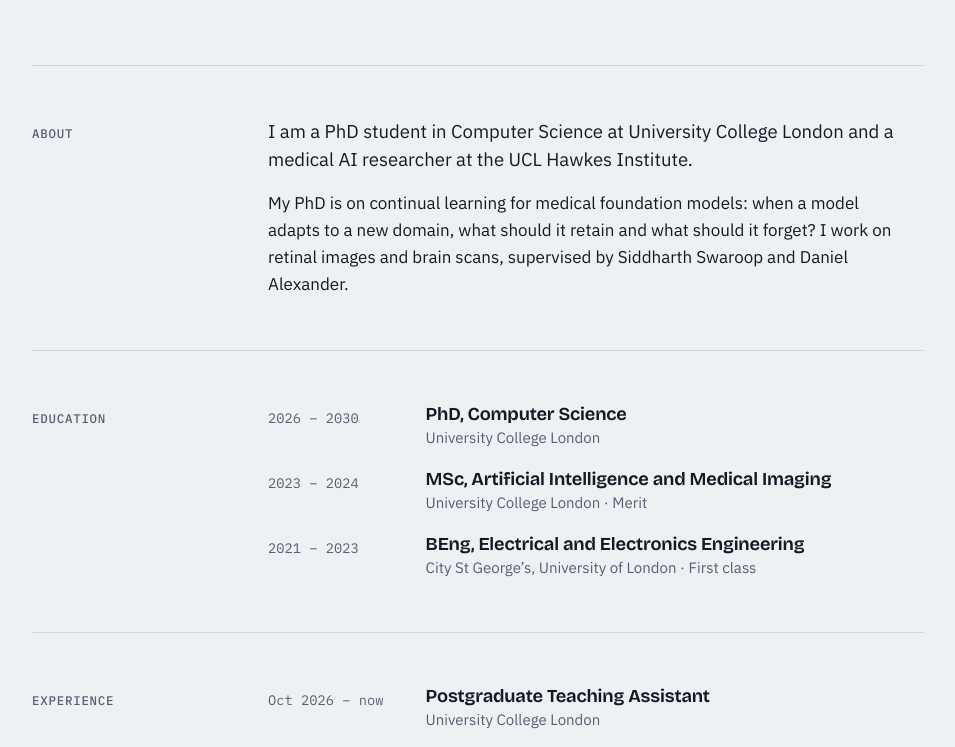
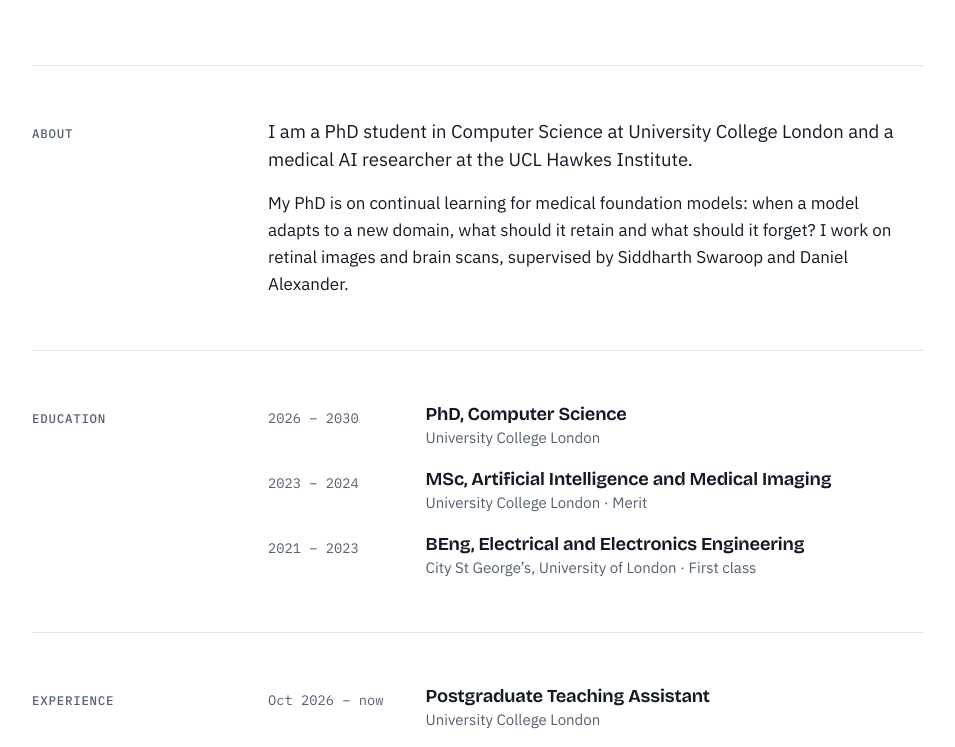
Before and after one commit to zijcheng/zijcheng.github.io, a plain HTML site: page index.html in a window 1280 px wide. Shown: the part 626-1373 px from the top of the page, without its empty margins (162-1117 px from the left). Drawn offline with nearby package versions, Linux system fonts and the light colour scheme.

Commit message:
Use a single bright theme
Remove the dark colour scheme and switch the page background to white.

Co-Authored-By: Claude Fable 5.2 <noreply@anthropic.com>
Claude-Session: https://claude.ai/code/session_01QHdveGNy1fFGUdTjWjWKHB

```diff
--- a/index.html
+++ b/index.html
@@ -12,10 +12,11 @@
 /* Layout idea: a quiet, left-aligned academic profile on cool paper. Profile links sit in
    the top bar; the name is the only large element; everything else is one reading column. */
 :root {
-  --paper: #eef1f4;
+  color-scheme: light;
+  --paper: #ffffff;
   --ink: #131a26;
   --muted: #556072;
-  --line: #cdd5de;
+  --line: #dde3ea;
   --accent: #2340d0;
   --accent-ink: #ffffff;
 
@@ -26,27 +27,6 @@
   --gutter: clamp(16px, 4vw, 44px);
   --measure: 62ch;
 }
-@media (prefers-color-scheme: dark) {
-  :root:not([data-theme="light"]) {
-    color-scheme: dark;
-    --paper: #0d121a;
-    --ink: #e7ebf1;
-    --muted: #9aa5b5;
-    --line: #293343;
-    --accent: #93a5ff;
-    --accent-ink: #0d121a;
-  }
-}
-:root[data-theme="dark"] {
-  color-scheme: dark;
-  --paper: #0d121a;
-  --ink: #e7ebf1;
-  --muted: #9aa5b5;
-  --line: #293343;
-  --accent: #93a5ff;
-  --accent-ink: #0d121a;
-}
-
 *, *::before, *::after { box-sizing: border-box; }
 html { -webkit-text-size-adjust: 100%; }
 body {
```
